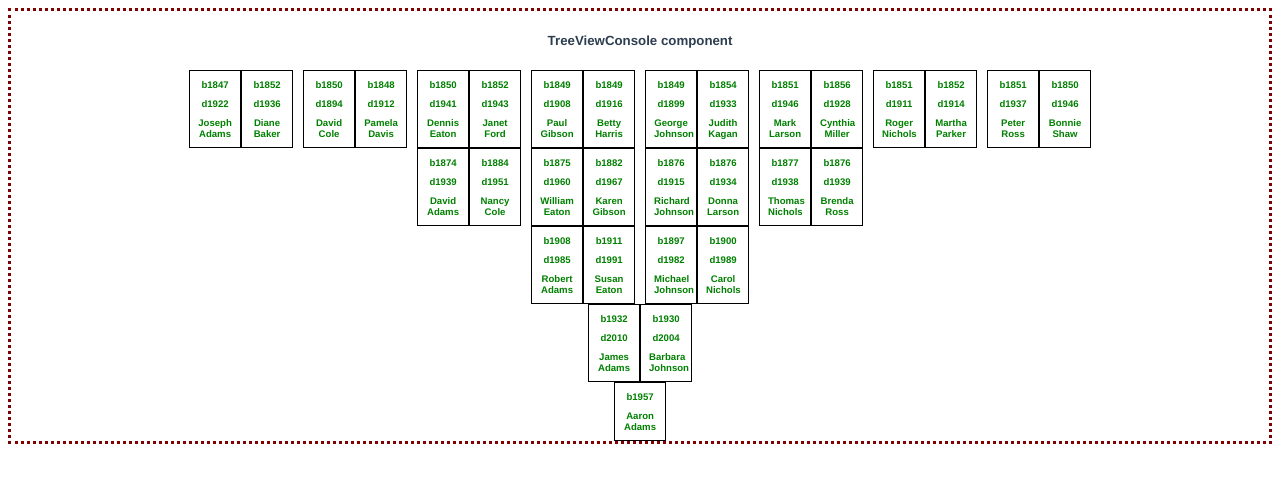
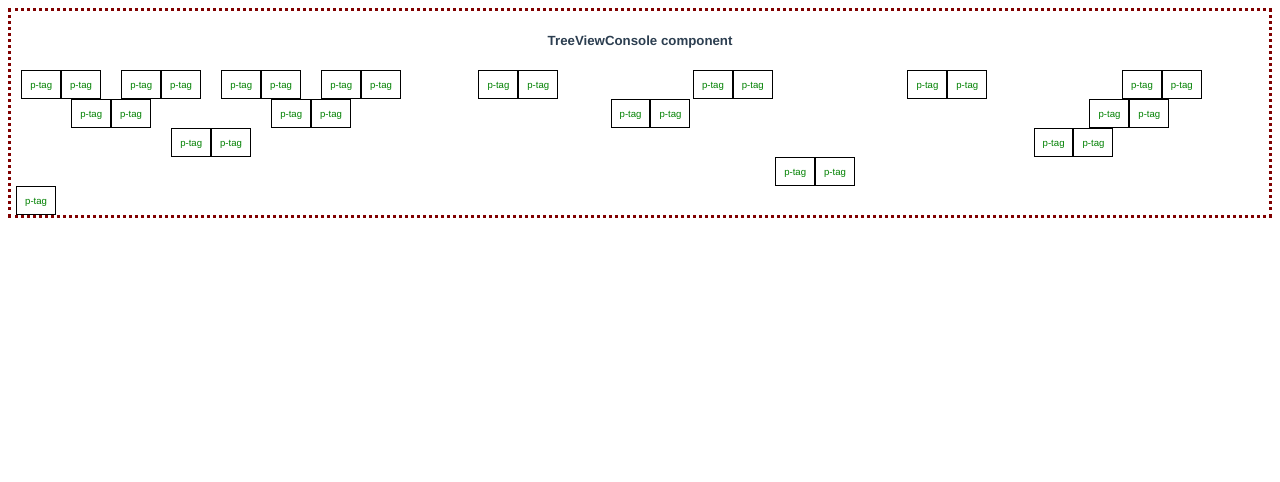
Before and after one commit to jrschmidt/familia-22, a Vue app: page / in a window 1280 px wide. Shown: the top 482 px of the page. Built offline with nearby package versions, Linux system fonts and the light colour scheme.

Commit message:
git rid of extra div in TreeDisplayRow so classes can be set correctly

```diff
--- a/src/components/PersonPair.vue
+++ b/src/components/PersonPair.vue
@@ -43,9 +43,82 @@ const getPersonTwoData = (pair) => {
 
 <style lang="css">
 .person-pair {
-  display: inline-flex;
-  flex-direction: row;
-  justify-content:space-around;
-  margin: auto 5px auto 5px;
+  display: flex;
+  align-content: center;
+}
+
+.pc13 {
+  grid-column-start: 1;
+  grid-column-end: 3;
+}
+
+.pc35 {
+  grid-column-start: 3;
+  grid-column-end: 5;
+}
+
+.pc57 {
+  grid-column-start: 5;
+  grid-column-end: 7;
+}
+
+.pc79 {
+  grid-column-start: 7;
+  grid-column-end: 9;
+}
+
+.pc911 {
+  grid-column-start: 9;
+  grid-column-end: 11;
+}
+
+.pc1113 {
+  grid-column-start: 11;
+  grid-column-end: 13;
+}
+
+.pc1315 {
+  grid-column-start: 13;
+  grid-column-end: 15;
+}
+
+.pc1517 {
+  grid-column-start: 15;
+  grid-column-end: 17;
+}
+
+.pc24 {
+  grid-column-start: 2;
+  grid-column-end: 4;
+}
+
+.pc68 {
+  grid-column-start: 6;
+  grid-column-end: 8;
+}
+
+.pc1012 {
+  grid-column-start: 10;
+  grid-column-end: 12;
+}
+
+.pc1416 {
+  grid-column-start: 14;
+  grid-column-end: 16;
+}
+
+.pc46 {
+  grid-column-start: 4;
+  grid-column-end: 6;
+}
+
+.pc1214 {
+  grid-column-start: 12;
+  grid-column-end: 14;
+}
+
+.pc810 {
+  grid-column-start: 8;
+  grid-column-end: 10;
 }
 </style>
--- a/src/components/PersonTag.vue
+++ b/src/components/PersonTag.vue
@@ -1,8 +1,6 @@
 <template>
-  <div class="person-tag" id="id">
-    <p v-if="personData.birthdate"><strong>{{'b' + personData.birthdate.slice(7) }}</strong></p>
-    <p v-if="personData.deathdate"><strong>{{'d' + personData.deathdate }}</strong></p>
-    <p><strong>{{ personData.firstname }} {{personData.lastname}}</strong></p>
+  <div class="person-tag">
+    <p>p-tag</p>
   </div>
 </template>
 
@@ -15,23 +13,13 @@ const props = defineProps({
 
 <style lang="css">
 .person-tag {
-  width: 50px;
+  max-width: 44px;
   border: black solid 1px;
   color: green;
   font-size: 0.6rem;
 }
 
 .person-tag p {
-  margin: 8px;
-}
-
-.go-right{
-  grid-column-start: 4;
-  grid-column-end: 5;
-}
-
-.go-left{
-  grid-column-start: 2;
-  grid-column-end: 3;
+  margin: 4px;
 }
 </style>
--- a/src/components/TreeDisplayRow.vue
+++ b/src/components/TreeDisplayRow.vue
@@ -1,18 +1,17 @@
 <template>
   <div class="tree-display-row">
-    <div v-if="notSingletonRow(people)">
       <PersonPair
-        v-for="pair in people"
-        v-bind:key="generatePairId(pair)"
+        v-if="notSingletonRow(people)"
+        v-for="(pair, index) in people"
+        v-bind:key="generatePairId(pair, id)"
+        v-bind:class="getColumnClass(id, index)"
         v-bind:pair="pair"
       />
-    </div>
-    <div v-else>
       <PersonPairSingleton
+      v-else
       v-bind:key="getSingletonId(people)"
       v-bind:personId="getSingletonId(people)"
       />
-    </div>
   </div>
 </template>
 
@@ -33,6 +32,17 @@ const generatePairId = (pair) => {
   return pair[0] + pair[1]
 }
 
+const getColumnClass = (rowId, index) => {
+  const columnClasses = {
+    row0: ['pc13', 'pc35', 'pc57', 'pc79', 'pc911', 'pc1113', 'pc1315', 'pc1517'],
+    row1: ['pc24', 'pc68', 'pc1012', 'pc1416'],
+    row2: ['pc46', 'pc1214'],
+    row3: ['pc810']
+  }
+
+  return columnClasses[rowId][index]
+}
+
 const getSingletonId = (people) => {
   return people[0][0]
 }
@@ -40,21 +50,8 @@ const getSingletonId = (people) => {
 
 <style lang="css">
 .tree-display-row {
-  display: flex;
-  flex-direction: row;
-  justify-content:space-around;
-  overflow: hidden;
-}
-
-.normal {
-  height: 100%;
-}
-
-.adding {
-  height: 100%;
-}
-
-.deleting {
-  height: 0%;
+  display: grid;
+  justify-items: center;
+  grid-template-columns: 50px 50px 50px 50px 50px 50px 50px 50px;
 }
 </style>
```
